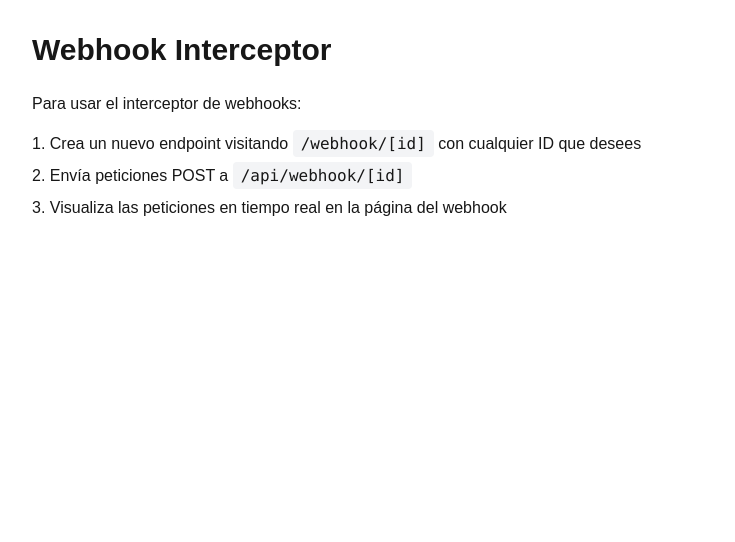
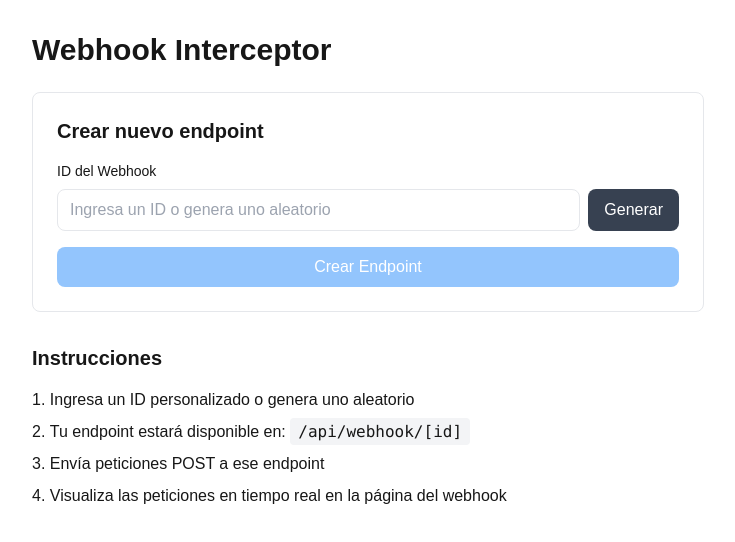
Before and after one commit to mtrunkbear/webhook-inteceptor, a Next.js app: page / in a window 1280 px wide. Shown: the top 542 px of the page, without its empty margins (272-1007 px from the left). Built offline with nearby package versions, Linux system fonts and the light colour scheme.

Commit message:
new feats

```diff
--- a/app/page.tsx
+++ b/app/page.tsx
@@ -1,35 +1,86 @@
+'use client';
 
+import { useState } from 'react';
+import { useRouter } from 'next/navigation';
 
 export default function Home() {
+  const [webhookId, setWebhookId] = useState('');
+  const router = useRouter();
+
+  const handleSubmit = (e: React.FormEvent) => {
+    e.preventDefault();
+    if (webhookId.trim()) {
+      router.push(`/webhook/${webhookId}`);
+    }
+  };
+
+  const handleRandomId = () => {
+    const randomId = Math.random().toString(36).substring(2, 10);
+    setWebhookId(randomId);
+  };
+
   return (
     <div className="min-h-screen p-8">
       <main className="max-w-2xl mx-auto">
         <h1 className="text-3xl font-bold mb-6">Webhook Interceptor</h1>
 
+        <div className="space-y-8">
+          <div className="bg-white/10 p-6 rounded-lg border">
+            <h2 className="text-xl font-semibold mb-4">Crear nuevo endpoint</h2>
+            <form onSubmit={handleSubmit} className="space-y-4">
+              <div>
+                <label htmlFor="webhookId" className="block text-sm font-medium mb-2">
+                  ID del Webhook
+                </label>
+                <div className="flex gap-2">
+                  <input
+                    type="text"
+                    id="webhookId"
+                    value={webhookId}
+                    onChange={(e) => setWebhookId(e.target.value)}
+                    placeholder="Ingresa un ID o genera uno aleatorio"
+                    className="flex-1 px-3 py-2 border rounded-lg focus:outline-none focus:ring-2 focus:ring-blue-500"
+                  />
+                  <button
+                    type="button"
+                    onClick={handleRandomId}
+                    className="px-4 py-2 bg-gray-700 hover:bg-gray-600 text-white rounded-lg transition-colors"
+                  >
+                    Generar
+                  </button>
+                </div>
+              </div>
+              <button
+                type="submit"
+                disabled={!webhookId.trim()}
+                className="w-full px-4 py-2 bg-blue-500 hover:bg-blue-600 disabled:bg-blue-300 text-white rounded-lg transition-colors"
+              >
+                Crear Endpoint
+              </button>
+            </form>
+          </div>
+
           <div className="space-y-4">
-          <p>
-            Para usar el interceptor de webhooks:
-          </p>
-
+            <h2 className="text-xl font-semibold">Instrucciones</h2>
             <ol className="list-decimal list-inside space-y-2">
               <li>
-              Crea un nuevo endpoint visitando{' '}
-              <code className="px-2 py-1 bg-gray-100 rounded">
-                /webhook/[id]
-              </code>
-              {' '}con cualquier ID que desees
+                Ingresa un ID personalizado o genera uno aleatorio
               </li>
               <li>
-              Envía peticiones POST a{' '}
+                Tu endpoint estará disponible en:{' '}
                 <code className="px-2 py-1 bg-gray-100 rounded">
-                /api/webhook/[id]
+                  /api/webhook/{webhookId || '[id]'}
                 </code>
+              </li>
+              <li>
+                Envía peticiones POST a ese endpoint
               </li>
               <li>
                 Visualiza las peticiones en tiempo real en la página del webhook
               </li>
             </ol>
           </div>
+        </div>
       </main>
     </div>
   );
--- a/app/webhook/[id]/page.tsx
+++ b/app/webhook/[id]/page.tsx
@@ -8,6 +8,7 @@ export default function WebhookPage() {
   const [webhooks, setWebhooks] = useState<WebhookRequest[]>([]);
   const params = useParams();
   const id = params.id as string;
+  const [selectedWebhook, setSelectedWebhook] = useState<WebhookRequest | null>(null);
 
   useEffect(() => {
     const fetchWebhooks = async () => {
@@ -28,54 +29,149 @@ export default function WebhookPage() {
     return () => clearInterval(interval);
   }, [id]);
 
+  const getEndpointUrl = () => {
+    if (typeof window !== 'undefined') {
+      return `${window.location.origin}/api/webhook/${id}`;
+    }
+    return '';
+  };
+
+  const copyEndpoint = async () => {
+    try {
+      await navigator.clipboard.writeText(getEndpointUrl());
+      // Opcional: Agregar feedback visual aquí
+    } catch (err) {
+      console.error('Error al copiar:', err);
+    }
+  };
+
   return (
-    <div className="p-8">
-      <h1 className="text-2xl font-bold mb-6">
+    <div className="p-8 h-screen">
+      <div className="mb-6 space-y-4">
+        <h1 className="text-2xl font-bold">
           Webhook Interceptor - {id}
         </h1>
+
+        <div className="flex items-center gap-3 p-4 bg-white/10 rounded-lg border">
+          <div className="flex-1">
+            <div className="text-sm text-gray-500 mb-1">Endpoint URL:</div>
+            <code className="text-sm font-mono break-all">
+              {getEndpointUrl()}
+            </code>
+          </div>
+          <button
+            onClick={copyEndpoint}
+            className="px-4 py-2 bg-gray-700 hover:bg-gray-600 text-white rounded-lg transition-colors flex items-center gap-2"
+          >
+            <svg
+              xmlns="http://www.w3.org/2000/svg"
+              className="h-4 w-4"
+              fill="none"
+              viewBox="0 0 24 24"
+              stroke="currentColor"
+            >
+              <path
+                strokeLinecap="round"
+                strokeLinejoin="round"
+                strokeWidth={2}
+                d="M8 5H6a2 2 0 00-2 2v12a2 2 0 002 2h10a2 2 0 002-2v-1M8 5a2 2 0 002 2h2a2 2 0 002-2M8 5a2 2 0 012-2h2a2 2 0 012 2m0 0h2a2 2 0 012 2v3m2 4H10m0 0l3-3m-3 3l3 3"
+              />
+            </svg>
+            Copiar URL
+          </button>
+        </div>
+      </div>
 
       {webhooks.length === 0 ? (
         <p className="text-gray-500">No se han recibido webhooks aún...</p>
       ) : (
-        <div className="space-y-4">
+        <div className="flex gap-6 h-[calc(100vh-120px)]">
+          {/* Panel izquierdo - Lista de webhooks */}
+          <div className="w-1/3 overflow-y-auto border rounded-lg p-4">
             {webhooks.map((webhook) => (
               <div
                 key={webhook.id}
-              className="p-4 border rounded-lg bg-white/5 space-y-2"
+                className="p-3 border rounded-lg mb-2 cursor-pointer hover:bg-white/10 transition-colors"
+                onClick={() => setSelectedWebhook(webhook)}
               >
                 <div className="flex justify-between items-center">
                   <span className="font-mono text-sm">
                     {new Date(webhook.timestamp).toLocaleString()}
                   </span>
-                <span className="px-2 py-1 bg-blue-500 rounded text-white text-sm">
+                  <span className="px-2 py-1 bg-blue-500 rounded text-white text-xs">
                     {webhook.method}
                   </span>
                 </div>
+              </div>
+            ))}
+          </div>
 
-              <div className="space-y-2">
-                <details className="cursor-pointer">
-                  <summary className="font-semibold">Headers</summary>
-                  <pre className="text-sm bg-black/10 p-2 rounded mt-2 overflow-x-auto">
-                    {JSON.stringify(webhook.headers, null, 2)}
+          {/* Panel derecho - Detalles del webhook */}
+          <div className="w-2/3 border rounded-lg p-4 overflow-y-auto">
+            {selectedWebhook ? (
+              <div className="space-y-4">
+                <div className="flex justify-between items-center mb-4">
+                  <span className="font-mono text-lg">
+                    {new Date(selectedWebhook.timestamp).toLocaleString()}
+                  </span>
+                  <span className="px-3 py-1 bg-blue-500 rounded text-white">
+                    {selectedWebhook.method}
+                  </span>
+                </div>
+
+                <div className="space-y-4">
+                  <div>
+                    <div className="flex justify-between items-center mb-2">
+                      <h2 className="font-semibold">Headers</h2>
+                      <button
+                        onClick={() => navigator.clipboard.writeText(JSON.stringify(selectedWebhook.headers, null, 2))}
+                        className="px-3 py-1 text-sm bg-gray-700 hover:bg-gray-600 rounded text-white transition-colors"
+                      >
+                        Copiar Headers
+                      </button>
+                    </div>
+                    <pre className="text-sm bg-black/10 p-4 rounded overflow-x-auto">
+                      {JSON.stringify(selectedWebhook.headers, null, 2)}
                     </pre>
-                </details>
+                  </div>
 
-                <details className="cursor-pointer">
-                  <summary className="font-semibold">Body</summary>
-                  <pre className="text-sm bg-black/10 p-2 rounded mt-2 overflow-x-auto">
-                    {JSON.stringify(webhook.body, null, 2)}
+                  <div>
+                    <div className="flex justify-between items-center mb-2">
+                      <h2 className="font-semibold">Body</h2>
+                      <button
+                        onClick={() => navigator.clipboard.writeText(JSON.stringify(selectedWebhook.body, null, 2))}
+                        className="px-3 py-1 text-sm bg-gray-700 hover:bg-gray-600 rounded text-white transition-colors"
+                      >
+                        Copiar Body
+                      </button>
+                    </div>
+                    <pre className="text-sm bg-black/10 p-4 rounded overflow-x-auto">
+                      {JSON.stringify(selectedWebhook.body, null, 2)}
                     </pre>
-                </details>
+                  </div>
 
-                <details className="cursor-pointer">
-                  <summary className="font-semibold">Query Params</summary>
-                  <pre className="text-sm bg-black/10 p-2 rounded mt-2 overflow-x-auto">
-                    {JSON.stringify(webhook.query, null, 2)}
+                  <div>
+                    <div className="flex justify-between items-center mb-2">
+                      <h2 className="font-semibold">Query Params</h2>
+                      <button
+                        onClick={() => navigator.clipboard.writeText(JSON.stringify(selectedWebhook.query, null, 2))}
+                        className="px-3 py-1 text-sm bg-gray-700 hover:bg-gray-600 rounded text-white transition-colors"
+                      >
+                        Copiar Query
+                      </button>
+                    </div>
+                    <pre className="text-sm bg-black/10 p-4 rounded overflow-x-auto">
+                      {JSON.stringify(selectedWebhook.query, null, 2)}
                     </pre>
-                </details>
                   </div>
                 </div>
-          ))}
+              </div>
+            ) : (
+              <div className="h-full flex items-center justify-center text-gray-500">
+                Selecciona un webhook para ver sus detalles
+              </div>
+            )}
+          </div>
         </div>
       )}
     </div>
```
Lines whose indentation alone changed are shown as unchanged.
